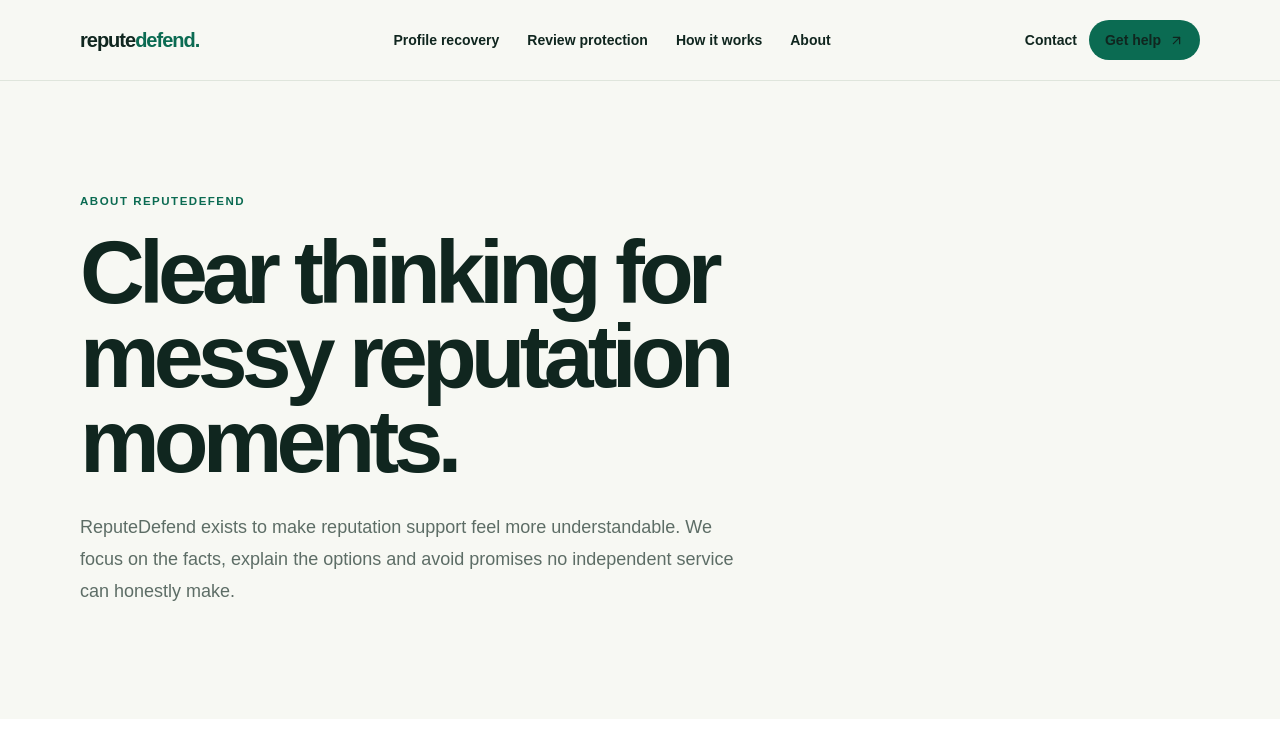
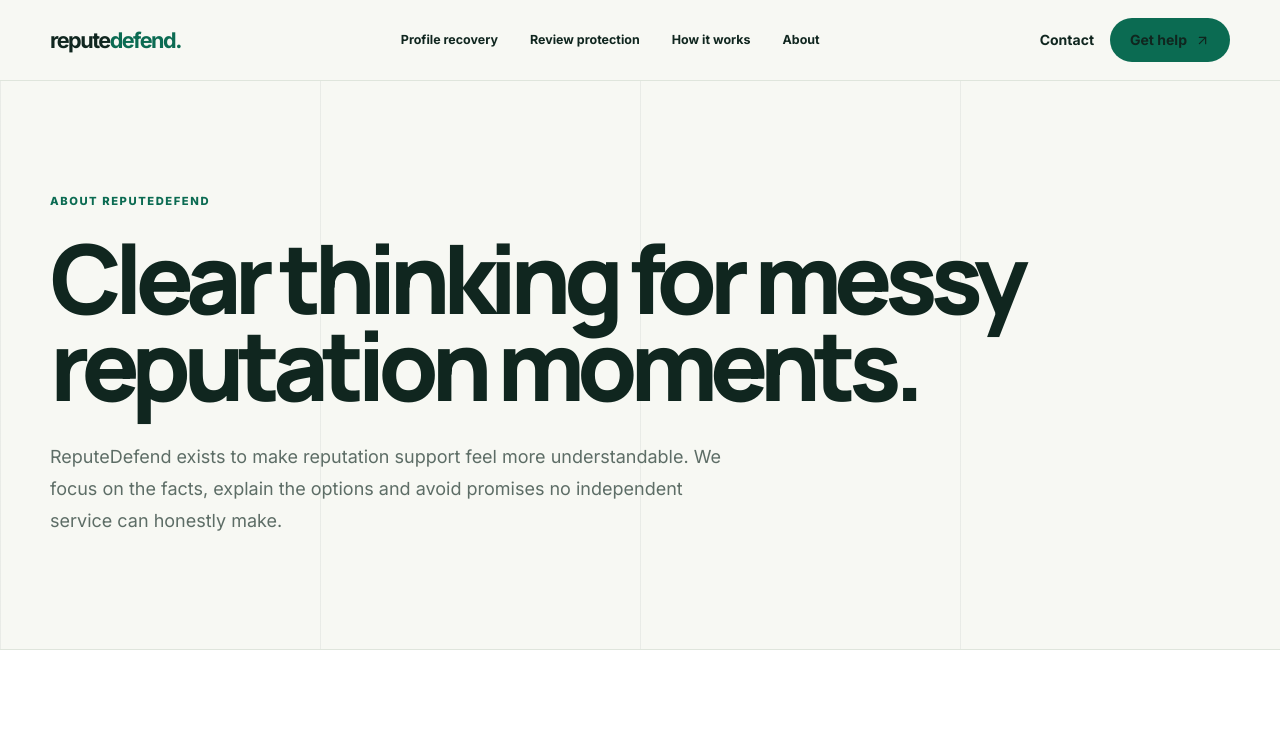
Before and after one commit to NabarunDas/reputedefend-web, a Next.js app: page /about in a window 1280 px wide. Shown: the top 735 px of the page. Built offline with nearby package versions, Linux system fonts and the light colour scheme.

Commit message:
Refresh ReputeDefend visual system

```diff
--- a/app/globals.css
+++ b/app/globals.css
@@ -3,12 +3,14 @@
 :root { --ink:#10261f; --muted:#5d6d66; --paper:#f7f8f3; --surface:#fff; --line:#dfe5dc; --green:#0b6b52; --green-dark:#084d3d; --lime:#cbe86b; --warm:#f0e8da; }
 * { box-sizing:border-box; }
 html { scroll-behavior:smooth; }
-body { margin:0; background:var(--paper); color:var(--ink); font-family: Arial, Helvetica, sans-serif; }
+body { margin:0; background:var(--paper); color:var(--ink); font-family:var(--font-body), Arial, Helvetica, sans-serif; }
 a { color:inherit; text-decoration:none; }
 button, input, textarea, select { font:inherit; }
-:focus-visible { outline:3px solid var(--lime); outline-offset:3px; }
-.container { width:min(1120px, calc(100% - 40px)); margin:0 auto; }
-.eyebrow { color:var(--green); font-weight:700; letter-spacing:.13em; text-transform:uppercase; font-size:.72rem; }
-.display { font-size:clamp(2.8rem, 7vw, 6.2rem); line-height:.94; letter-spacing:-.065em; font-weight:800; }
-.section-title { font-size:clamp(2rem, 4vw, 3.7rem); letter-spacing:-.045em; line-height:1; font-weight:800; }
-@media (max-width:640px){ .container{width:min(100% - 28px,1120px)} }
+:focus-visible { outline:3px solid var(--green); outline-offset:4px; }
+::selection { background:var(--lime); color:var(--ink); }
+.container { width:min(1180px, calc(100% - 48px)); margin:0 auto; }
+.eyebrow { color:var(--green); font-weight:800; letter-spacing:.14em; text-transform:uppercase; font-size:.7rem; }
+.display { font-family:var(--font-display), Arial, Helvetica, sans-serif; font-size:clamp(3.2rem, 7.5vw, 7.5rem); line-height:.91; letter-spacing:-.075em; font-weight:800; }
+.section-title { font-family:var(--font-display), Arial, Helvetica, sans-serif; font-size:clamp(2.25rem, 4.5vw, 4.5rem); letter-spacing:-.06em; line-height:.96; font-weight:800; }
+.grid-lines { background-image:linear-gradient(to right, rgba(16,38,31,.06) 1px, transparent 1px); background-size:25% 100%; }
+@media (max-width:640px){ .container{width:min(100% - 32px,1180px)} .grid-lines{background-size:50% 100%} }
--- a/app/layout.tsx
+++ b/app/layout.tsx
@@ -1,8 +1,12 @@
 import type { Metadata, Viewport } from "next"
+import { Inter, Manrope } from "next/font/google"
 import "./globals.css"
 import { Header } from "@/components/header"
 import { Footer } from "@/components/footer"
 
+const bodyFont = Inter({ subsets: ["latin"], variable: "--font-body" })
+const displayFont = Manrope({ subsets: ["latin"], variable: "--font-display" })
+
 export const metadata: Metadata = { metadataBase:new URL("https://reputedefend.com"), title:{default:"ReputeDefend | Practical reputation support",template:"%s | ReputeDefend"}, description:"Practical support for Google Business Profile recovery and review protection.", alternates:{canonical:"/"}, openGraph:{type:"website",siteName:"ReputeDefend",title:"ReputeDefend | Practical reputation support",description:"Practical support for Google Business Profile recovery and review protection."}, robots: process.env.VERCEL_ENV === "production" ? {index:true,follow:true} : {index:false,follow:false} }
 export const viewport: Viewport = { themeColor:"#f7f8f3", width:"device-width", initialScale:1 }
-export default function RootLayout({children}:{children:React.ReactNode}) { return <html lang="en-GB"><body><Header/><main>{children}</main><Footer/></body></html> }
+export default function RootLayout({children}:{children:React.ReactNode}) { return <html lang="en-GB"><body className={`${bodyFont.variable} ${displayFont.variable}`}><Header/><main>{children}</main><Footer/></body></html> }
```
Also changed, not shown: components/footer.tsx (+1 -1 lines), components/header.tsx (+1 -1 lines), components/sections.tsx (+11 -7 lines).
